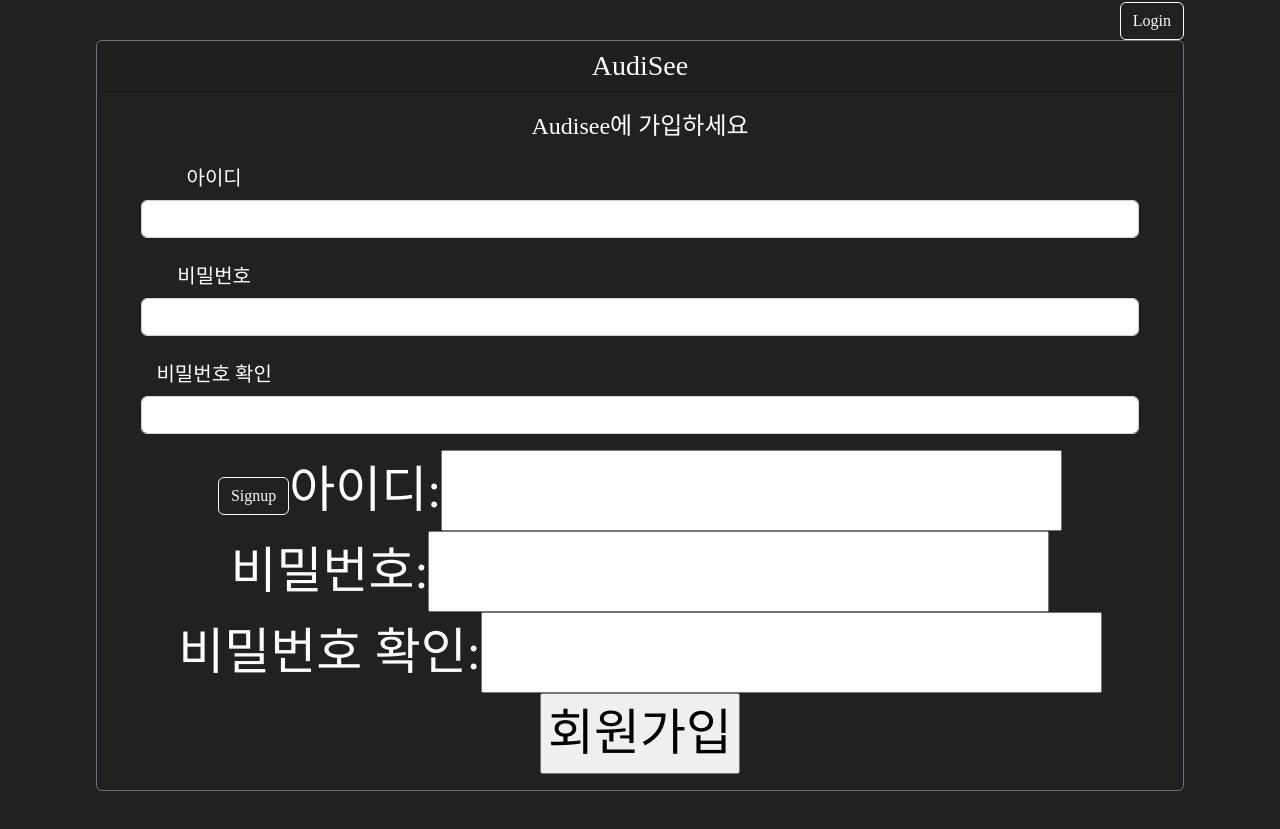
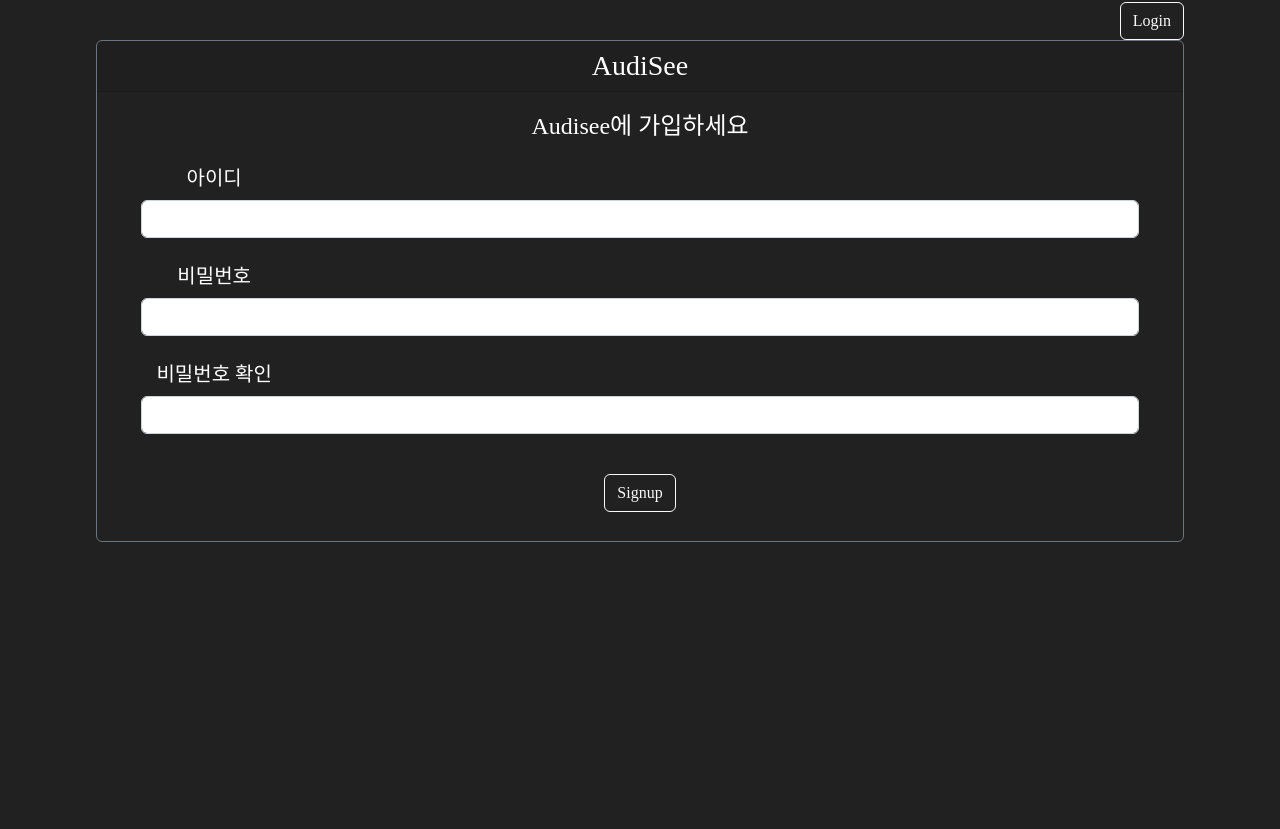
Before and after one commit to zacinthepark/audisee, a Vue app in the folder vue-audisee/: page /signup in a window 1280 px wide. Shown: the part 185-1014 px from the top of the page. After the commit the page ends 823 px from the top, so only its background shows below. Built offline with nearby package versions, Linux system fonts and the light colour scheme.

Commit message:
feature/login feature/signup

```diff
--- a/vue-audisee/src/views/LoginView.vue
+++ b/vue-audisee/src/views/LoginView.vue
@@ -41,10 +41,9 @@
               /><br />
             </div>
           </div>
-          <button @click="goHome" type="submit" value="LogIn" class="btn btn-outline-light">
+          <button type="submit" value="LogIn" class="btn btn-outline-light">
             Login
           </button>
-
         </form>
       </div>
     </div>
@@ -69,8 +68,6 @@
         password: password,
       };
       this.$store.dispatch("logIn", payload);
-    },
-    goHome() {
       this.$router.push({ name: "HomeView" });
     },
   },
--- a/vue-audisee/src/views/SignupView.vue
+++ b/vue-audisee/src/views/SignupView.vue
@@ -57,16 +57,6 @@
           <button type="submit" value="SignIn" class="btn btn-outline-light">
             Signup
           </button>
-          <label for="username">아이디: </label>
-          <input type="text" id="username" v-model="username" /><br />
-
-          <label for="password1">비밀번호: </label>
-          <input type="text" id="password1" v-model="password1" /><br />
-
-          <label for="password2">비밀번호 확인: </label>
-          <input type="text" id="password2" v-model="password2" /><br />
-
-          <input type="submit" value="회원가입" />
         </form>
       </div>
     </div>
@@ -97,9 +87,6 @@
       this.$store.dispatch("signUp", payload);
       this.$router.push({ name: "HomeView" });
     },
-    // goHome() {
-    //   this.$router.push({ name: "HomeView" });
-    // },
   },
 };
 </script>
```
